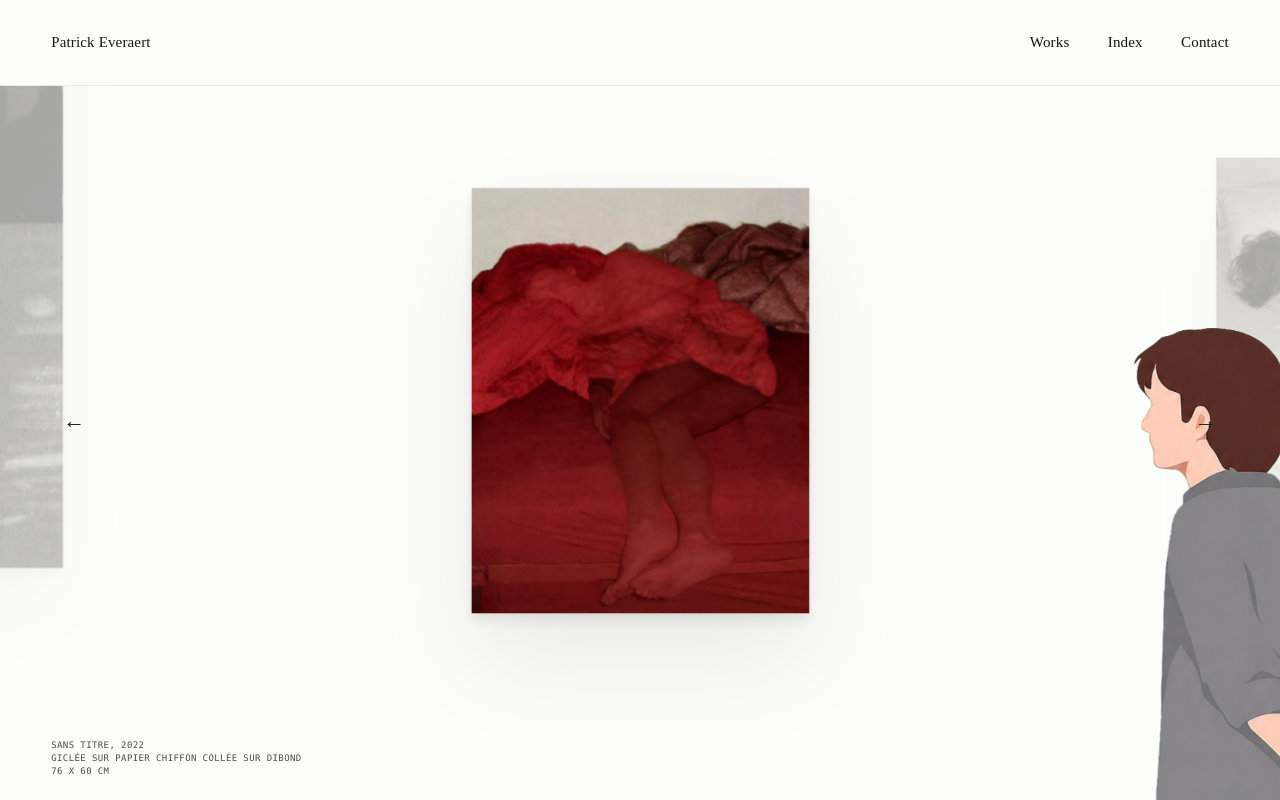
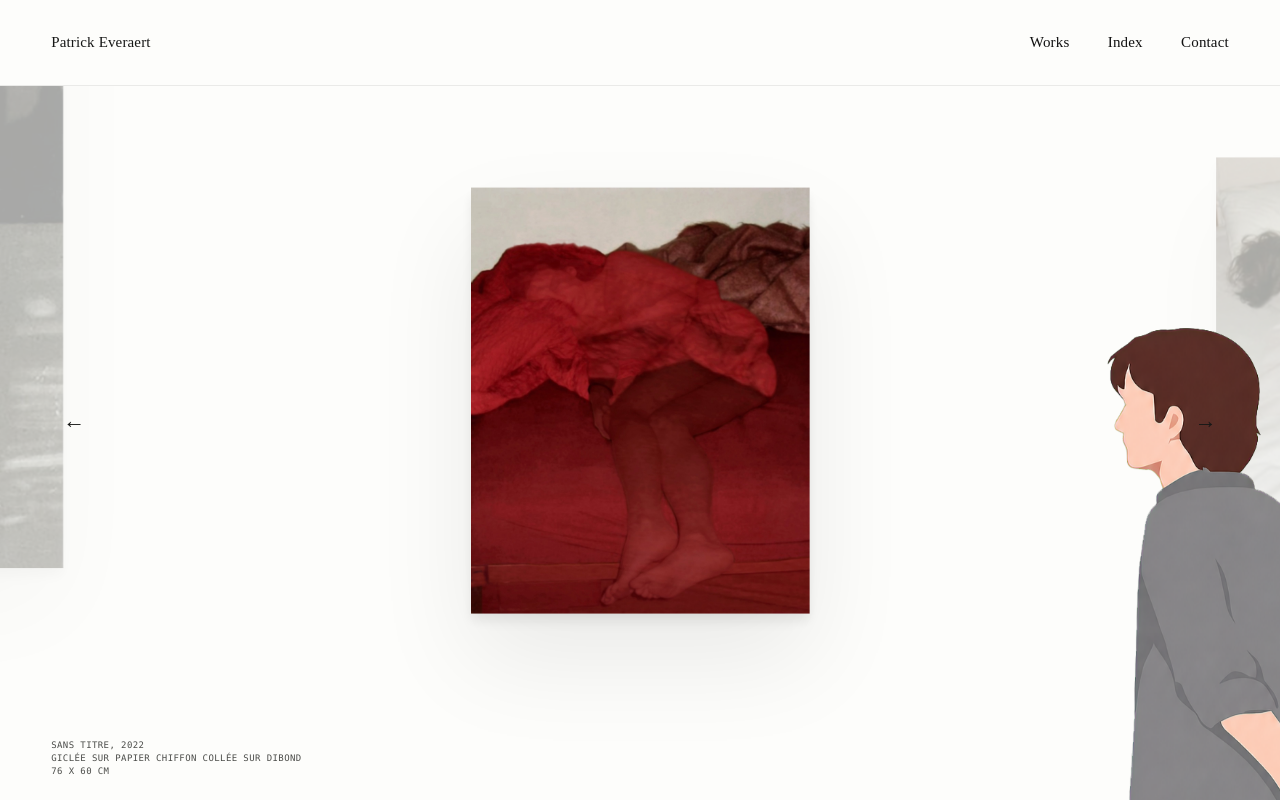
Before and after one commit to orsoneveraert/patrick-everaert, a Next.js app: page / in a window 1280 px wide. Built offline with nearby package versions, Linux system fonts and the light colour scheme.

Commit message:
Smooth gallery swipe motion

```diff
--- a/app/globals.css
+++ b/app/globals.css
@@ -186,6 +186,14 @@ a {
   inset: 0;
   overflow: hidden;
   pointer-events: none;
+  transition: transform 540ms cubic-bezier(0.22, 0.72, 0.16, 1);
+  will-change: transform;
+  backface-visibility: hidden;
+  contain: layout paint;
+}
+
+.gallery-track.is-dragging {
+  transition: none;
 }
 
 .artwork-slot {
@@ -200,10 +208,7 @@ a {
     width 680ms cubic-bezier(0.22, 0.72, 0.16, 1),
     opacity 420ms ease;
   will-change: left, top;
-}
-
-.artwork-slot.is-dragging {
-  transition: none;
+  backface-visibility: hidden;
 }
 
 .artwork-slot-neighbour {
@@ -236,6 +241,8 @@ a {
   height: 100%;
   object-fit: contain;
   pointer-events: none;
+  transform: translateZ(0);
+  backface-visibility: hidden;
 }
 
 .gallery-control {
--- a/app/museum-gallery.tsx
+++ b/app/museum-gallery.tsx
@@ -8,6 +8,7 @@ import {
 } from "../lib/artworks";
 
 const HUMAN_HEIGHT_CM = 180;
+const HUMAN_ASPECT_RATIO = 361 / 1392;
 const HANGING_CENTRE_CM = 150;
 const LARGE_BOTTOM_EDGE_CM = 120;
 
@@ -35,8 +36,6 @@ function GalleryArtwork({
   centerX,
   floorY,
   sceneScale,
-  dragOffset,
-  isDragging,
   imageSrc,
 }: {
   work: Artwork;
@@ -44,8 +43,6 @@ function GalleryArtwork({
   centerX: number;
   floorY: number;
   sceneScale: number;
-  dragOffset: number;
-  isDragging: boolean;
   imageSrc: string;
 }) {
   const width = work.width * sceneScale;
@@ -62,12 +59,11 @@ function GalleryArtwork({
       className={[
         "artwork-slot",
         isCurrent ? "artwork-slot-current" : "artwork-slot-neighbour",
-        isDragging ? "is-dragging" : "",
       ]
         .filter(Boolean)
         .join(" ")}
       style={{
-        left: `${centerX + dragOffset}px`,
+        left: `${centerX}px`,
         top: `${top}px`,
         width: `${width}px`,
       }}
@@ -99,6 +95,8 @@ export default function MuseumGallery() {
   const pointerStart = useRef<number | null>(null);
   const pointerLast = useRef({ x: 0, time: 0, velocity: 0 });
   const travelOffsetRef = useRef(0);
+  const pendingTravelRef = useRef(0);
+  const travelFrameRef = useRef<number | null>(null);
   const wheelMomentum = useRef(0);
   const wheelEndTimer = useRef<ReturnType<typeof setTimeout> | null>(null);
 
@@ -113,6 +111,9 @@ export default function MuseumGallery() {
   useEffect(() => {
     return () => {
       if (wheelEndTimer.current) clearTimeout(wheelEndTimer.current);
+      if (travelFrameRef.current !== null) {
+        cancelAnimationFrame(travelFrameRef.current);
+      }
     };
   }, []);
 
@@ -165,7 +166,7 @@ export default function MuseumGallery() {
   const cameraPanY =
     stageHeight * (isMobile ? 0.43 : 0.44) - focusedScreenCenterY;
   const personHeight = HUMAN_HEIGHT_CM * sceneScale;
-  const personWidth = personHeight * (235 / 1071);
+  const personWidth = personHeight * HUMAN_ASPECT_RATIO;
   const personScreenWidth = personWidth * cameraZoom;
   const desiredPersonScreenLeft =
     viewport.width - Math.max(isMobile ? 72 : 90, personScreenWidth * 0.72);
@@ -199,9 +200,24 @@ export default function MuseumGallery() {
     galleryWindow.find((item) => item.position === 1)!.centerX -
     viewport.width / 2;
 
-  const updateTravel = (value: number) => {
+  const updateTravel = (value: number, immediate = false) => {
     travelOffsetRef.current = value;
-    setTravelOffset(value);
+    pendingTravelRef.current = value;
+
+    if (immediate) {
+      if (travelFrameRef.current !== null) {
+        cancelAnimationFrame(travelFrameRef.current);
+        travelFrameRef.current = null;
+      }
+      setTravelOffset(value);
+      return;
+    }
+
+    if (travelFrameRef.current !== null) return;
+    travelFrameRef.current = requestAnimationFrame(() => {
+      setTravelOffset(pendingTravelRef.current);
+      travelFrameRef.current = null;
+    });
   };
 
   const resistedTravel = (rawValue: number) => {
@@ -219,7 +235,7 @@ export default function MuseumGallery() {
   const settleTrack = (momentum = 0) => {
     const projected = resistedTravel(travelOffsetRef.current + momentum);
     setIsInteracting(false);
-    updateTravel(0);
+    updateTravel(0, true);
     if (projected <= -nextTravel * 0.5) {
       move(1);
     } else if (projected >= previousTravel * 0.5) {
@@ -325,7 +341,15 @@ export default function MuseumGallery() {
             <div className="wall-depth" aria-hidden="true" />
             <div className="floor-plane" aria-hidden="true" />
 
-            <div className="gallery-track">
+            <div
+              className={[
+                "gallery-track",
+                isInteracting ? "is-dragging" : "",
+              ]
+                .filter(Boolean)
+                .join(" ")}
+              style={{ transform: `translate3d(${travelOffset}px, 0, 0)` }}
+            >
               {galleryWindow.map(({ position, work, centerX }) => (
                 <GalleryArtwork
                   key={work.id}
@@ -334,8 +358,6 @@ export default function MuseumGallery() {
                   centerX={centerX}
                   floorY={floorY}
                   sceneScale={sceneScale}
-                  dragOffset={travelOffset}
-                  isDragging={isInteracting}
                   imageSrc={work.localImageUrl}
                 />
               ))}
```
Also changed, not shown: 1 other file (tests, documents, lock files or other folders).
